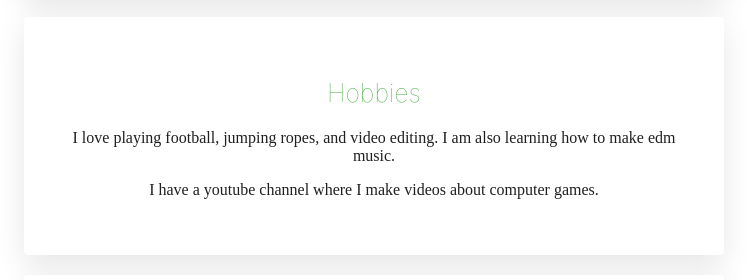
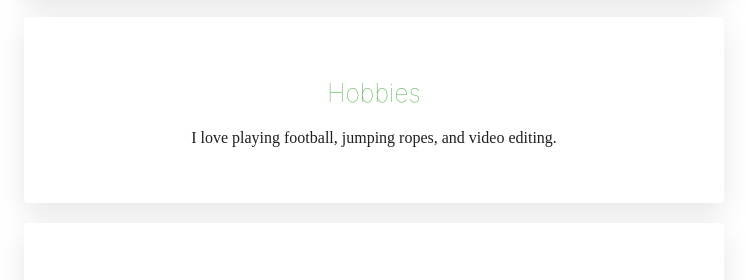
Before and after one commit to shivamkumar177/My_profile, a plain HTML site: page index.html in a window 1280 px wide. Shown: the part 1488-1768 px from the top of the page, without its empty margins (266-1013 px from the left). Drawn offline with Linux system fonts and the light colour scheme.

Commit message:
Update index.html

```diff
--- a/index.html
+++ b/index.html
@@ -110,8 +110,7 @@
             <!--<h2>Gadgets</h2>
                 <p>I am a gadget freak 💻.</p>-->
             <h2>Hobbies</h2>
-            <p>I love playing football, jumping ropes, and video editing. I am also learning how to make edm music.</p>
-            <p>I have a youtube channel where I make videos about computer games.</p>
+            <p>I love playing football, jumping ropes, and video editing.</p>
         </div>
         <div class="card-white" id="Contact-container">
             <h2>Follow me</h2>
```
